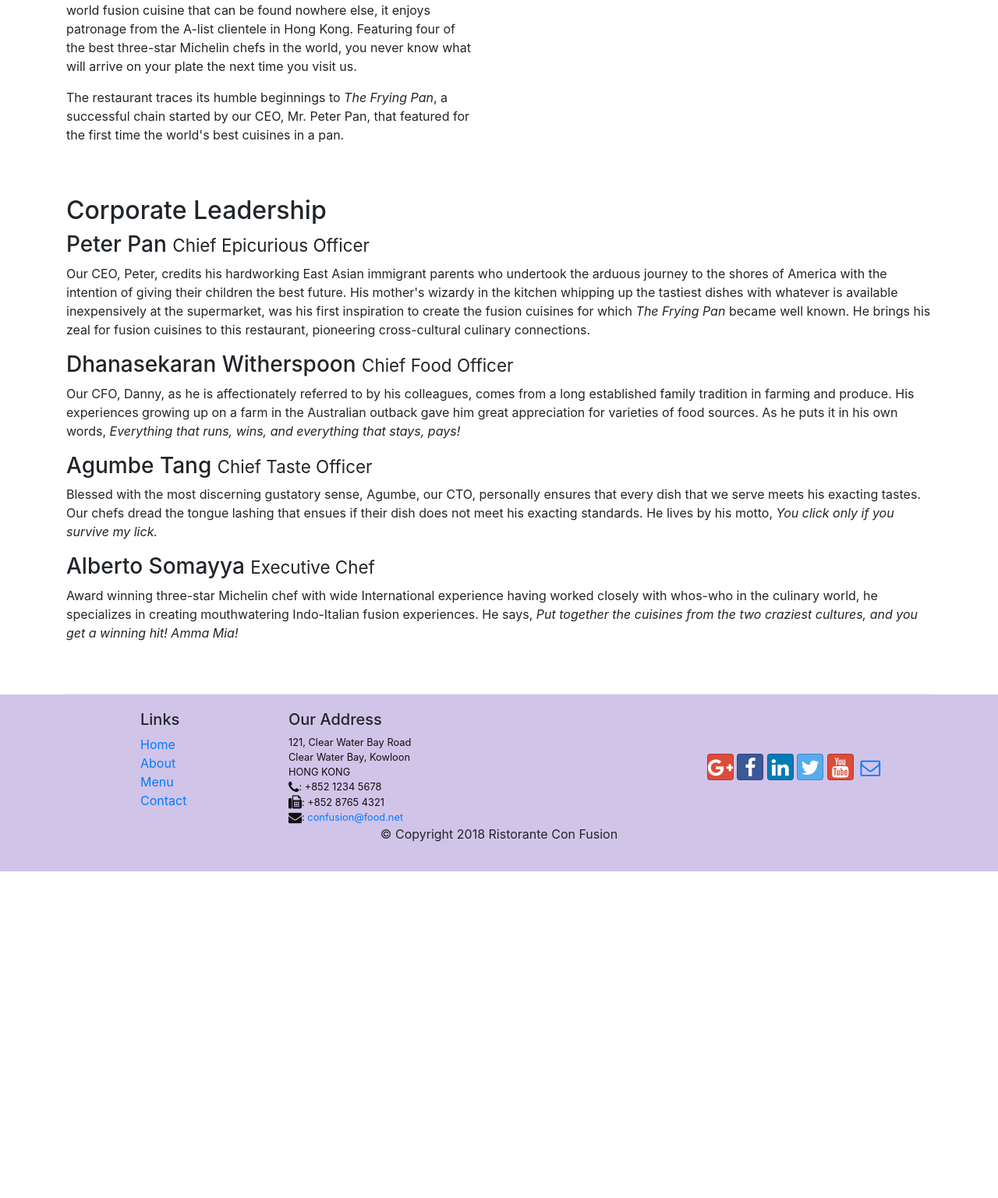
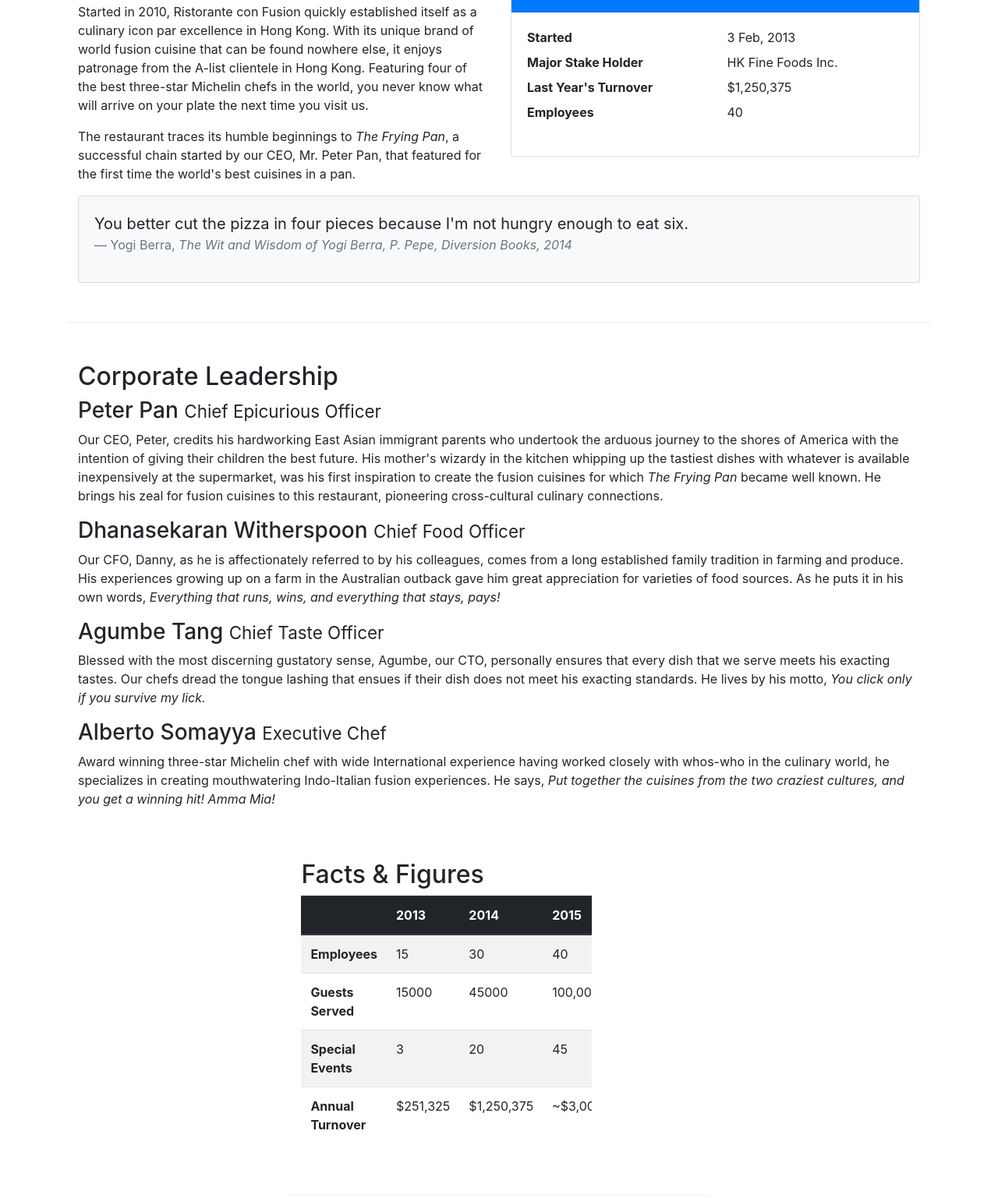
Before and after one commit to NamanChanduka/BootStrap-Practice, a website: page aboutus.html in a window 1280 px wide. Shown: the part 558-2095 px from the top of the page at 78% size. Before the commit the page ends 1676 px from the top, so only its background shows below. Drawn offline with nearby package versions, Linux system fonts and the light colour scheme.

Commit message:
Tables and Cards

```diff
--- a/aboutus.html
+++ b/aboutus.html
@@ -47,7 +47,7 @@
     </header>
 
     <div class="container">
-        <div class="row row-header">
+        <div class="row">
             <ol class="col-12 breadcrumb">
                 <li class="breadcrumb-item"><a href="./index.html">Home</a></li>
                 <li class="breadcrumb-item active">About Us</li>
@@ -58,19 +58,44 @@
             </div>
         </div>
 
-        <div class="row col-12 col-sm-6">
-            <div>
+        <div class="row row-content">
+            <div class="col-sm-6">
                 <h2>Our History</h2>
                 <p>Started in 2010, Ristorante con Fusion quickly established itself as a culinary icon par excellence in Hong Kong. With its unique brand of world fusion cuisine that can be found nowhere else, it enjoys patronage from the A-list clientele in Hong Kong.  Featuring four of the best three-star Michelin chefs in the world, you never know what will arrive on your plate the next time you visit us.</p>
                 <p>The restaurant traces its humble beginnings to <em>The Frying Pan</em>, a successful chain started by our CEO, Mr. Peter Pan, that featured for the first time the world's best cuisines in a pan.</p>
             </div>
-            <div>
+            <div class="col-sm">
+                <div class="card">
+                    <h3 class="card-header bg-primary text-white">Facts At a Glance</h3>
+                    <div class="card-body">
+                        <dl class="row">
+                            <dt class="col-6">Started</dt>
+                            <dd class="col-6">3 Feb, 2013</dd>
+                            <dt class="col-6">Major Stake Holder</dt>
+                            <dd class="col-6">HK Fine Foods Inc.</dd>
+                            <dt class="col-6">Last Year's Turnover</dt>
+                            <dd class="col-6">$1,250,375</dd>
+                            <dt class="col-6">Employees</dt>
+                            <dd class="col-6">40</dd>
+                        </dl>
+                    </div>
+                </div>
+            </div>
+            <div class="col-12">
+                <div class="card card-body bg-light">
+                    <blockquote class="blockquote">
+                        <p class="mb-0">You better cut the pizza in four pieces because I'm not hungry enough to eat six.</p>
+                        <footer class="blockquote-footer">Yogi Berra,
+                            <cite title="Source Title">The Wit and Wisdom of Yogi Berra, P. Pepe, Diversion Books, 2014</cite>
+                        </footer>
+                    </blockquote>
+                </div>
             </div>
         </div>
 
 
         <div class="row row-content">
-            <div>
+            <div class="col-12">
                 <h2>Corporate Leadership</h2>
                 <h3>Peter Pan <small>Chief Epicurious Officer</small></h3>
                 <p class = "d-none d-sm-block">Our CEO, Peter, credits his hardworking East Asian immigrant parents who undertook the arduous journey to the shores of America with the intention of giving their children the best future. His mother's wizardy in the kitchen whipping up the tastiest dishes with whatever is available inexpensively at the supermarket, was his first inspiration to create the fusion cuisines for which <em>The Frying Pan</em> became well known. He brings his zeal for fusion cuisines to this restaurant, pioneering cross-cultural culinary connections.</p>
@@ -80,6 +105,52 @@
                 <p class = "d-none d-sm-block">Blessed with the most discerning gustatory sense, Agumbe, our CTO, personally ensures that every dish that we serve meets his exacting tastes. Our chefs dread the tongue lashing that ensues if their dish does not meet his exacting standards. He lives by his motto, <em>You click only if you survive my lick.</em></p>
                 <h3>Alberto Somayya <small>Executive Chef</small></h3>
                 <p class = "d-none d-sm-block">Award winning three-star Michelin chef with wide International experience having worked closely with whos-who in the culinary world, he specializes in creating mouthwatering Indo-Italian fusion experiences. He says, <em>Put together the cuisines from the two craziest cultures, and you get a winning hit! Amma Mia!</em></p>
+            </div>
+            <div class="row row-content">
+                <div class="col-12 col-sm-9">
+                    <h2>Facts &amp; Figures</h2>
+                    <div class="table-responsive">
+                        <table class="table table-striped">
+                            <thead class="thead-dark">
+                                <tr>
+                                    <th>&nbsp;</th>
+                                    <th>2013</th>
+                                    <th>2014</th>
+                                    <th>2015</th>
+                                </tr>
+                            </thead>
+                            <tbody>
+                                <tr>
+                                    <th>Employees</th>
+                                    <td>15</td>
+                                    <td>30</td>
+                                    <td>40</td>
+                                </tr>
+                                <tr>
+                                    <th>Guests Served</th>
+                                    <td>15000</td>
+                                    <td>45000</td>
+                                    <td>100,000</td>
+                                </tr>
+                                <tr>
+                                    <th>Special Events</th>
+                                    <td>3</td>
+                                    <td>20</td>
+                                    <td>45</td>
+                                </tr>
+                                <tr>
+                                    <th>Annual Turnover</th>
+                                    <td>$251,325</td>
+                                    <td>$1,250,375</td>
+                                    <td>~$3,000,000</td>
+                                </tr>
+                            </tbody>
+                        </table>
+                    </div>
+                </div>
+                <div class="col-12 col-sm-3">
+
+                </div>
             </div>
        </div>
 
```
